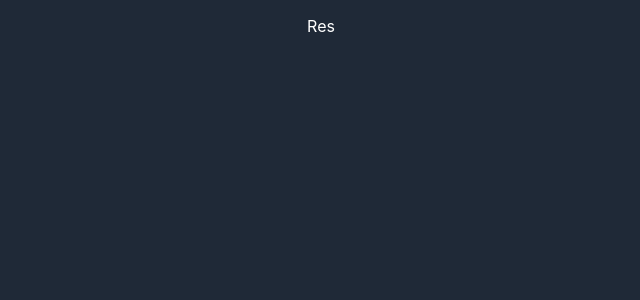
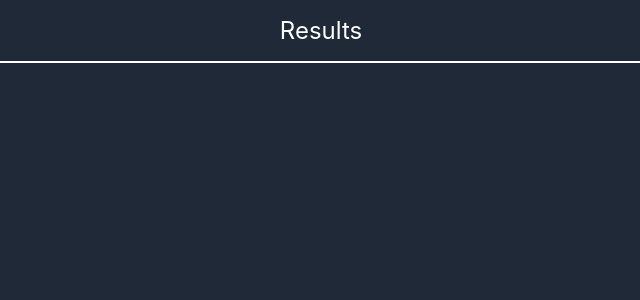
Before and after one commit to VladBrok/react-exercises, a Next.js app: page /exercises/PokemonApp/results/Results in a window 1280 px wide. Shown: the top 300 px of the page, without its empty margins (319-959 px from the left). Built offline with nearby package versions, Linux system fonts and the light colour scheme.

Commit message:
(pokemon-app): Rename Pokemon to PokemonContainer

```diff
--- a/components/pokemon-app/Pokemon/index.js
+++ /dev/null
@@ -1 +0,0 @@
-export { default } from "./Pokemon";
--- a/components/pokemon-app/Pokemon/Pokemon.js
+++ b/components/pokemon-app/PokemonContainer/PokemonContainer.js
@@ -1,10 +1,10 @@
-import styles from "./Pokemon.module.scss";
-import Button from "../../../components/pokemon-app/Button";
+import styles from "./PokemonContainer.module.scss";
+import Button from "../Button";
 import Image from "next/image";
 
 const IMAGE_SIZE = 170;
 
-export default function Pokemon({ name, imageUrl, onClick }) {
+export default function PokemonContainer({ name, imageUrl, onClick }) {
   return (
     <section className={styles.container}>
       <h2 className={styles.heading}>{name}</h2>
--- /dev/null
+++ b/components/pokemon-app/PokemonContainer/index.js
@@ -0,0 +1 @@
+export { default } from "./PokemonContainer";
--- a/pages/exercises/PokemonApp/results/Results.js
+++ b/pages/exercises/PokemonApp/results/Results.js
@@ -2,5 +2,10 @@ import styles from "./Results.module.scss";
 import Layout from "../../../../components/pokemon-app/Layout";
 
 export default function Results() {
-  return <Layout>Res</Layout>;
+  return (
+    <Layout>
+      <h1 className={styles.heading}>Results</h1>
+      <div className={styles.container}></div>
+    </Layout>
+  );
 }
--- a/pages/exercises/PokemonApp/results/Results.module.scss
+++ b/pages/exercises/PokemonApp/results/Results.module.scss
@@ -0,0 +1,9 @@
+.heading {
+  font-size: 1.5rem;
+}
+
+.container {
+  border: 0.1rem solid var(--pokemon-app-secondary-color);
+  width: 90%;
+  margin: 1rem auto;
+}
```
Also changed, not shown: pages/exercises/PokemonApp/PokemonApp.js (+3 -4 lines), components/pokemon-app/PokemonContainer/PokemonContainer.module.scss (renamed from components/pokemon-app/Pokemon/Pokemon.module.scss).
